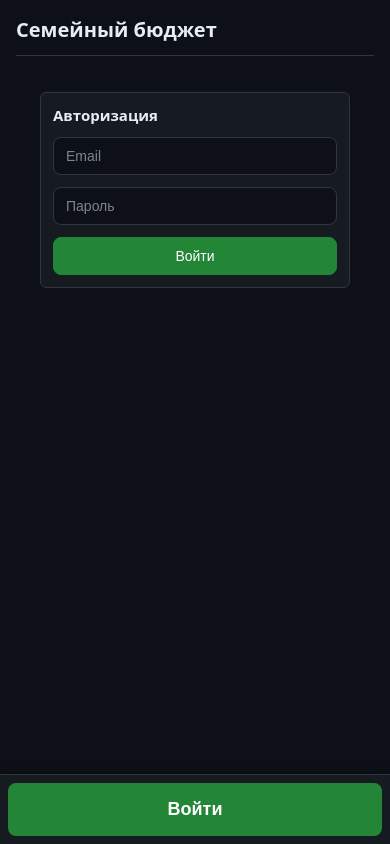
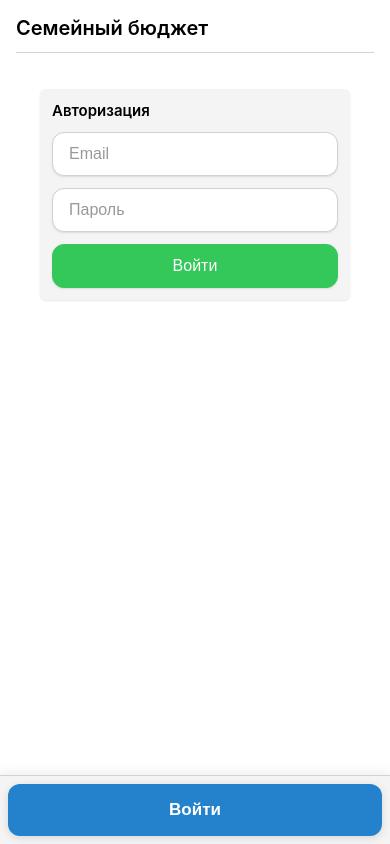
Before and after one commit to AparinAA/budget, a Next.js app: page /view/auth in a window 390 px wide. Built offline with nearby package versions, Linux system fonts and the light colour scheme; no server answers.

Commit message:
ui for adapt tma

```diff
--- a/src/app/layout.js
+++ b/src/app/layout.js
@@ -5,29 +5,66 @@ import "@/shared/ui/variables.css";
 export const metadata = {
 	title: "Семейный бюджет",
 	description: "Планирование и контроль расходов",
+	viewport: {
+		width: "device-width",
+		initialScale: 1,
+		maximumScale: 1,
+		userScalable: false,
+	},
 };
 
 export default function RootLayout({ children }) {
 	return (
 		<html lang="ru">
+			<head>
+				<Script
+					src="https://telegram.org/js/telegram-web-app.js"
+					strategy="beforeInteractive"
+				/>
+			</head>
 			<Script id="tg-init" strategy="afterInteractive">
 				{`
 				(function(){
 				  if (typeof window === 'undefined') return;
 				  const tg = window.Telegram && window.Telegram.WebApp;
 				  if (!tg) return;
+
 				  try {
+				    // Инициализация и расширение на весь экран
 				    tg.ready();
 				    tg.expand();
-					tg.requestFullscreen();
-				  } catch {}
+
+				    // Включаем полноэкранный режим
+				    if (tg.requestFullscreen) {
+				      tg.requestFullscreen();
+				    }
+
+				    // Применяем цвета темы Telegram к CSS переменным
+				    const root = document.documentElement;
+				    if (tg.themeParams) {
+				      const theme = tg.themeParams;
+				      if (theme.bg_color) root.style.setProperty('--tg-theme-bg-color', theme.bg_color);
+				      if (theme.text_color) root.style.setProperty('--tg-theme-text-color', theme.text_color);
+				      if (theme.hint_color) root.style.setProperty('--tg-theme-hint-color', theme.hint_color);
+				      if (theme.link_color) root.style.setProperty('--tg-theme-link-color', theme.link_color);
+				      if (theme.button_color) root.style.setProperty('--tg-theme-button-color', theme.button_color);
+				      if (theme.button_text_color) root.style.setProperty('--tg-theme-button-text-color', theme.button_text_color);
+				      if (theme.secondary_bg_color) root.style.setProperty('--tg-theme-secondary-bg-color', theme.secondary_bg_color);
+				    }
+
+				    // Включаем закрытие приложения при свайпе вниз
+				    tg.enableClosingConfirmation();
+
+				  } catch (e) {
+				    console.error('Telegram WebApp init error:', e);
+				  }
 				})();
 				`}
 			</Script>
 			<body
 				style={{
 					fontFamily:
-						"system-ui, -apple-system, Segoe UI, Roboto, sans-serif",
+						"-apple-system, BlinkMacSystemFont, 'Segoe UI', Roboto, Helvetica, Arial, sans-serif",
 					fontSize: 14,
 					background: "var(--bg-primary)",
 					color: "var(--text-primary)",
--- a/src/entities/budget/ui/Header/styles.module.css
+++ b/src/entities/budget/ui/Header/styles.module.css
@@ -3,11 +3,12 @@
 	align-items: center;
 	gap: var(--spacing-lg);
 	padding: var(--spacing-lg);
-	border: 1px solid var(--border-primary);
-	border-radius: var(--radius-md);
+	border: none;
+	border-radius: var(--radius-lg);
 	background: var(--bg-secondary);
 	margin-bottom: var(--spacing-lg);
 	flex-wrap: wrap;
+	box-shadow: var(--shadow-sm);
 }
 
 .leftSection {
--- a/src/shared/ui/MobileNavigation/styles.module.css
+++ b/src/shared/ui/MobileNavigation/styles.module.css
@@ -6,9 +6,10 @@
 	background: var(--bg-secondary);
 	border-top: 1px solid var(--border-primary);
 	display: none;
-	padding: var(--spacing-sm);
+	padding: var(--spacing-sm) var(--spacing-sm) calc(var(--spacing-sm) + env(safe-area-inset-bottom));
 	z-index: 1000;
-	box-shadow: var(--shadow-md);
+	box-shadow: 0 -2px 12px rgba(0, 0, 0, 0.08);
+	backdrop-filter: blur(10px);
 }
 
 /* Показываем ТОЛЬКО на мобильных устройствах */
@@ -17,7 +18,7 @@
 		display: flex;
 		justify-content: space-around;
 		align-items: center;
-		gap: var(--spacing-sm);
+		gap: var(--spacing-xs);
 	}
 }
 
@@ -31,22 +32,24 @@
 .loginButton {
 	width: 100%;
 	padding: var(--spacing-lg);
-	background: var(--success);
-	color: white;
+	background: var(--accent-primary);
+	color: var(--tg-theme-button-text-color, white);
 	border: none;
 	border-radius: var(--radius-md);
-	font-size: 18px;
+	font-size: 17px;
 	font-weight: 600;
 	cursor: pointer;
-	transition: background var(--transition-base);
+	transition: all var(--transition-base);
+	box-shadow: var(--shadow-md);
 }
 
 .loginButton:hover {
-	background: var(--success-hover);
+	background: var(--accent-hover);
+	transform: scale(0.98);
 }
 
 .loginButton:active {
-	background: #1f7a2e;
+	transform: scale(0.95);
 }
 
 .navButton {
@@ -63,12 +66,17 @@
 	cursor: pointer;
 	border-radius: var(--radius-md);
 	transition: all var(--transition-base);
-	font-size: 12px;
+	font-size: 11px;
+	min-height: 54px;
 }
 
 .navButton:hover {
-	background: rgba(48, 54, 61, 0.5);
-	color: #c9d1d9;
+	background: var(--accent-bg);
+	color: var(--accent-primary);
+}
+
+.navButton:active {
+	transform: scale(0.95);
 }
 
 .navButton.active {
@@ -77,10 +85,11 @@
 }
 
 .navButton svg {
-	width: 24px;
-	height: 24px;
+	width: 26px;
+	height: 26px;
 }
 
 .navButton span {
 	font-weight: 500;
+	letter-spacing: 0.2px;
 }
--- a/src/shared/ui/kit.module.css
+++ b/src/shared/ui/kit.module.css
@@ -1,33 +1,35 @@
-/* === Карточки === */
+/* === Карточки в стиле Telegram === */
 .card {
 	background: var(--bg-secondary);
-	border: 1px solid var(--border-primary);
-	border-radius: var(--radius-md);
+	border: none;
+	border-radius: var(--radius-lg);
 	padding: var(--spacing-lg);
 	transition: all var(--transition-base);
+	box-shadow: var(--shadow-sm);
 }
 
 .card:hover {
-	border-color: var(--border-secondary);
+	box-shadow: var(--shadow-md);
 }
 
 .cardTitle {
 	margin-bottom: var(--spacing-md);
 	font-weight: 600;
-	font-size: 16px;
+	font-size: 17px;
 	color: var(--text-primary);
 }
 
-/* === Инпуты === */
+/* === Инпуты в стиле Telegram === */
 .input {
 	background: var(--bg-primary);
 	border: 1px solid var(--border-primary);
 	color: var(--text-primary);
-	padding: 10px 12px;
+	padding: 12px 16px;
 	border-radius: var(--radius-md);
-	font-size: 14px;
+	font-size: 16px; /* Минимум 16px для предотвращения зума на iOS */
 	transition: all var(--transition-base);
 	outline: none;
+	box-shadow: var(--shadow-sm);
 }
 
 .input:focus {
@@ -39,64 +41,73 @@
 	color: var(--text-muted);
 }
 
-/* === Кнопки === */
+/* === Кнопки в стиле Telegram === */
 .button {
-	background: var(--bg-tertiary);
+	background: var(--bg-secondary);
 	color: var(--text-primary);
 	border: 1px solid var(--border-primary);
-	padding: 10px 16px;
+	padding: 12px 20px;
 	border-radius: var(--radius-md);
 	cursor: pointer;
-	font-size: 14px;
+	font-size: 15px;
 	font-weight: 500;
 	transition: all var(--transition-base);
 	outline: none;
+	text-align: center;
 }
 
 .button:hover {
-	background: rgba(48, 54, 61, 0.5);
-	border-color: var(--border-secondary);
+	background: var(--bg-tertiary);
+	transform: scale(0.98);
 }
 
 .button:active {
-	transform: scale(0.98);
+	transform: scale(0.95);
+	opacity: 0.8;
 }
 
 .buttonPrimary {
 	background: var(--accent-primary);
-	color: white;
+	color: var(--tg-theme-button-text-color, white);
 	border-color: var(--accent-primary);
+	box-shadow: var(--shadow-sm);
 }
 
 .buttonPrimary:hover {
 	background: var(--accent-hover);
 	border-color: var(--accent-hover);
+	box-shadow: var(--shadow-md);
 }
 
 .buttonSuccess {
 	background: var(--success);
 	color: white;
 	border-color: var(--success);
+	box-shadow: var(--shadow-sm);
 }
 
 .buttonSuccess:hover {
 	background: var(--success-hover);
 	border-color: var(--success-hover);
+	box-shadow: var(--shadow-md);
 }
 
 .buttonDanger {
 	background: var(--danger);
 	color: white;
 	border-color: var(--danger);
+	box-shadow: var(--shadow-sm);
 }
 
 .buttonDanger:hover {
 	background: var(--danger-hover);
 	border-color: var(--danger-hover);
+	box-shadow: var(--shadow-md);
 }
 
 .buttonSecondary {
 	background: var(--bg-secondary);
+	border-color: var(--border-primary);
 }
 
 .buttonSecondary {
@@ -132,11 +143,11 @@
 	color: var(--text-muted);
 }
 
-/* === Таблицы === */
+/* === Таблицы в стиле Telegram === */
 .tableWrap {
 	overflow-x: auto;
-	border-radius: var(--radius-md);
-	border: 1px solid var(--border-primary);
+	border-radius: var(--radius-lg);
+	box-shadow: var(--shadow-sm);
 }
 
 .table {
@@ -147,9 +158,11 @@
 
 .tableHead {
 	color: var(--text-secondary);
-	font-size: 14px;
+	font-size: 13px;
 	font-weight: 600;
 	background: var(--bg-tertiary);
+	text-transform: uppercase;
+	letter-spacing: 0.5px;
 }
 
 .td {
@@ -175,7 +188,7 @@
 }
 
 .tr:hover {
-	background: rgba(48, 54, 61, 0.3);
+	background: var(--bg-primary);
 }
 
 .tr:last-child .td {
@@ -222,15 +235,15 @@
 
 @media (hover: none) and (pointer: coarse) {
 	.button {
-		padding: 12px 16px;
-		min-height: 44px;
+		padding: 14px 20px;
+		min-height: 48px; /* Telegram стандарт для кнопок */
 	}
 }
 
 @media (max-width: 768px) {
 	.card {
 		padding: var(--spacing-md);
-		border-radius: var(--radius-sm);
+		border-radius: var(--radius-md);
 	}
 
 	.row,
@@ -239,11 +252,11 @@
 	}
 
 	.label {
-		font-size: 13px;
+		font-size: 14px;
 	}
 
 	.cardTitle {
-		font-size: 15px;
+		font-size: 16px;
 	}
 
 	.fullOnMobile {
@@ -252,6 +265,7 @@
 
 	.button {
 		width: auto;
+		font-size: 16px;
 	}
 
 	.td,
--- a/src/shared/ui/variables.css
+++ b/src/shared/ui/variables.css
@@ -1,39 +1,48 @@
-/* Глобальные CSS переменные для всего приложения */
+/* Глобальные CSS переменные для всего приложения - Telegram стиль */
 :root {
-	/* Цвета фона */
-	--bg-primary: #0d1117;
-	--bg-secondary: #161b22;
-	--bg-tertiary: #21262d;
+	/* Telegram цвета */
+	--tg-theme-bg-color: #ffffff;
+	--tg-theme-text-color: #000000;
+	--tg-theme-hint-color: #999999;
+	--tg-theme-link-color: #2481cc;
+	--tg-theme-button-color: #2481cc;
+	--tg-theme-button-text-color: #ffffff;
+	--tg-theme-secondary-bg-color: #f4f4f5;
+
+	/* Цвета фона - адаптируются под тему Telegram */
+	--bg-primary: var(--tg-theme-bg-color, #ffffff);
+	--bg-secondary: var(--tg-theme-secondary-bg-color, #f4f4f5);
+	--bg-tertiary: #e5e5ea;
 
 	/* Границы */
-	--border-primary: #30363d;
-	--border-secondary: #21262d;
+	--border-primary: #d1d1d6;
+	--border-secondary: #e5e5ea;
 
 	/* Текст */
-	--text-primary: #e6edf3;
-	--text-secondary: #7d8590;
-	--text-muted: #7d8590;
+	--text-primary: var(--tg-theme-text-color, #000000);
+	--text-secondary: var(--tg-theme-hint-color, #999999);
+	--text-muted: var(--tg-theme-hint-color, #999999);
 
-	/* Акценты */
-	--accent-primary: #58a6ff;
-	--accent-hover: #79c0ff;
-	--accent-bg: rgba(88, 166, 255, 0.1);
+	/* Акценты - используем цвета кнопок Telegram */
+	--accent-primary: var(--tg-theme-button-color, #2481cc);
+	--accent-hover: #1a6bb5;
+	--accent-bg: rgba(36, 129, 204, 0.1);
 
 	/* Цвета статусов */
-	--success: #238636;
-	--success-hover: #2ea043;
-	--danger: #da3633;
-	--danger-hover: #f85149;
+	--success: #34c759;
+	--success-hover: #28a745;
+	--danger: #ff3b30;
+	--danger-hover: #e62e24;
 
-	/* Тени */
-	--shadow-sm: 0 1px 3px rgba(0, 0, 0, 0.3);
-	--shadow-md: 0 2px 10px rgba(0, 0, 0, 0.5);
-	--shadow-lg: 0 4px 20px rgba(0, 0, 0, 0.6);
+	/* Тени - легче для светлой темы */
+	--shadow-sm: 0 1px 2px rgba(0, 0, 0, 0.1);
+	--shadow-md: 0 2px 8px rgba(0, 0, 0, 0.12);
+	--shadow-lg: 0 4px 16px rgba(0, 0, 0, 0.15);
 
-	/* Радиусы */
-	--radius-sm: 6px;
-	--radius-md: 8px;
-	--radius-lg: 12px;
+	/* Радиусы - более скругленные как в Telegram */
+	--radius-sm: 8px;
+	--radius-md: 12px;
+	--radius-lg: 16px;
 
 	/* Отступы */
 	--spacing-xs: 4px;
@@ -47,3 +56,23 @@
 	--transition-base: 0.2s ease;
 	--transition-slow: 0.3s ease;
 }
+
+/* Темная тема Telegram */
+@media (prefers-color-scheme: dark) {
+	:root {
+		--tg-theme-bg-color: #18222d;
+		--tg-theme-text-color: #ffffff;
+		--tg-theme-hint-color: #7d8b99;
+		--tg-theme-link-color: #62bcf9;
+		--tg-theme-button-color: #5ac8fa;
+		--tg-theme-button-text-color: #ffffff;
+		--tg-theme-secondary-bg-color: #131d28;
+
+		--bg-tertiary: #0f1923;
+		--border-primary: #293845;
+		--border-secondary: #1f2a37;
+		--accent-hover: #7dd3fc;
+		--success: #32d74b;
+		--danger: #ff453a;
+	}
+}
```
Also changed, not shown: src/entities/budget/ui/Categories/styles.module.css (+5 -4 lines), src/entities/budget/ui/Charts/styles.module.css (+5 -4 lines).
